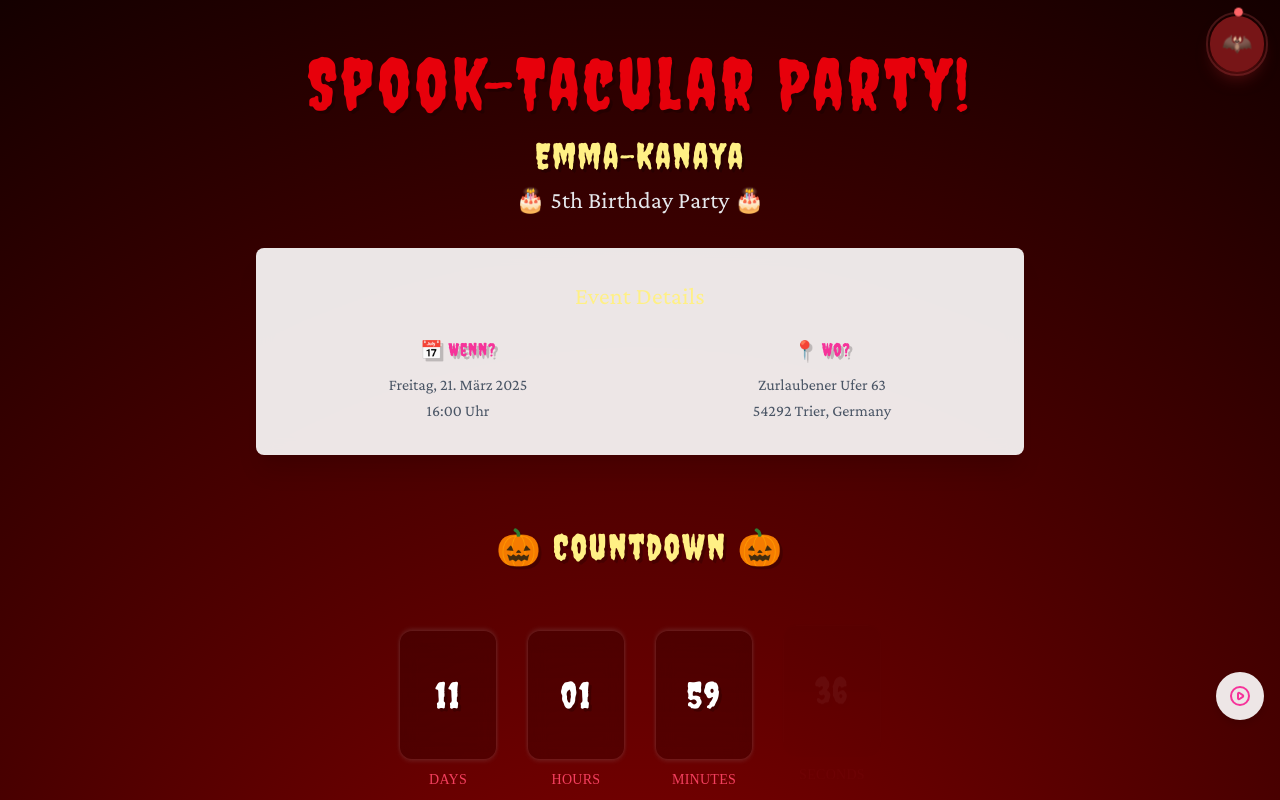
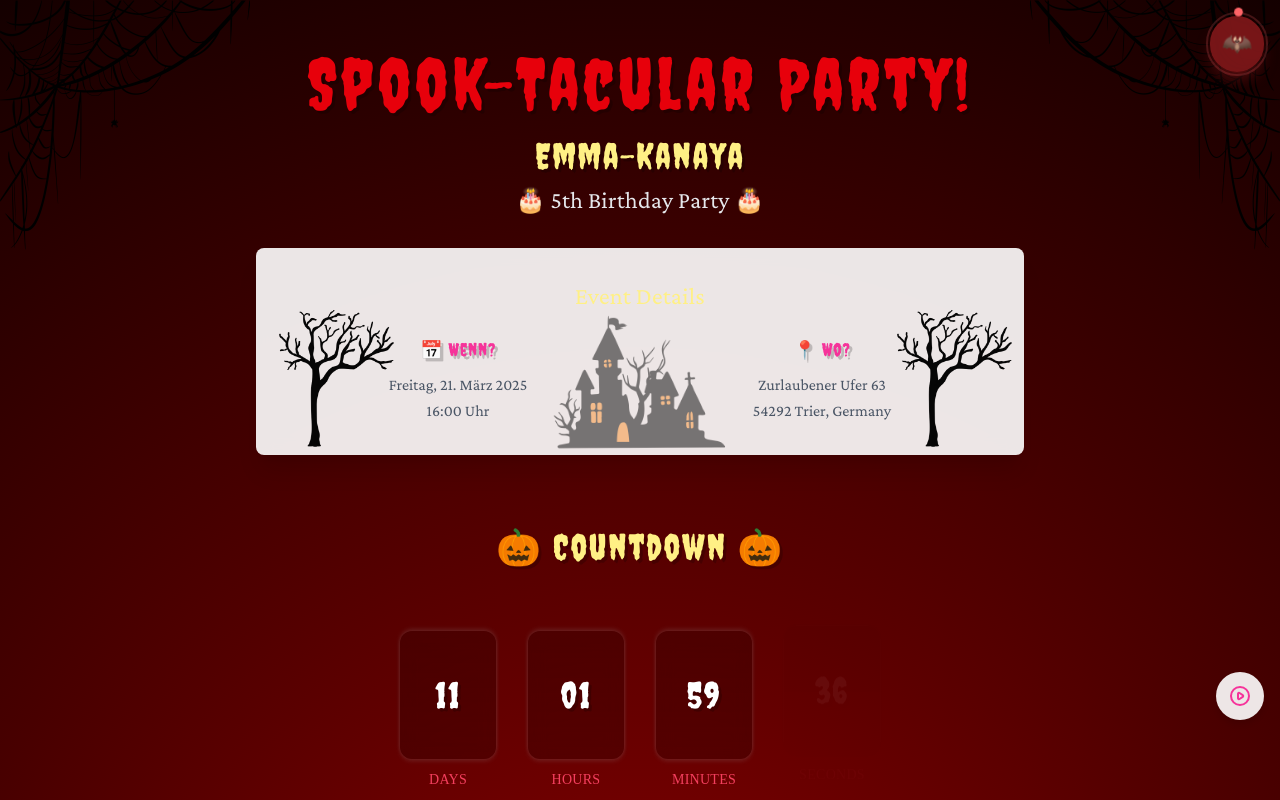
Before and after one commit to kimen403/invitation_emma, a Next.js app: page /1 in a window 1280 px wide. Both pictures are taken after a click on the button "Enter If You Dare!". Shown: the top 800 px of the page. Built offline with nearby package versions, Linux system fonts and the light colour scheme; a web font is replaced by a local one.

Commit message:
revisi debelum bg

```diff
--- a/src/app/[guest]/page.js
+++ b/src/app/[guest]/page.js
@@ -60,6 +60,33 @@ export default function Home({ params }) {
     <main
       className={`min-h-screen ${bgGradient} transition-colors duration-500`}
     >
+      {/* Decorative Images */}
+      <div
+        style={{
+          position: "fixed",
+          top: "0px",
+          right: "0px",
+          width: "250px",
+          height: "250px",
+          backgroundImage: "url('/pichture/labakanan.png')",
+          backgroundSize: "contain",
+          backgroundRepeat: "no-repeat",
+          zIndex: 5,
+        }}
+      />
+      <div
+        style={{
+          position: "fixed",
+          top: "0px",
+          left: "0px",
+          width: "250px",
+          height: "250px",
+          backgroundImage: "url('/pichture/labakiri.png')",
+          backgroundSize: "contain",
+          backgroundRepeat: "no-repeat",
+          zIndex: 5,
+        }}
+      />
       <Modal onOpen={handleModalOpen} guest={guest} />
       <MusicPlayer />
 
@@ -73,12 +100,12 @@ export default function Home({ params }) {
             className="text-center mb-16"
           >
             <motion.div
-              className="mb-8"
+              className="mb-8 relative z-20"
               initial={{ scale: 0 }}
               animate={{ scale: 1 }}
               transition={{ type: "spring", bounce: 0.5 }}
             >
-              <h1 className="font-spooky text-5xl text-red-600 md:text-7xl mb-4">
+              <h1 className="font-spooky text-5xl text-red-600 md:text-7xl mb-4 relative z-50">
                 Spook-Tacular Party!
               </h1>
               <p className="font-spooky text-3xl text-yellow-200 md:text-4xl mb-2">
@@ -90,10 +117,58 @@ export default function Home({ params }) {
             </motion.div>
 
             <div className="max-w-3xl mx-auto bg-white/90 dark:bg-gray-800/90 backdrop-blur-sm rounded-lg shadow-xl p-8 mb-12 web-corner relative">
-              <h2 className="font-body text-2xl text-yellow-200 mb-6">
+              {/* Background Images */}
+              <div
+                className="hidden md:block"
+                style={{
+                  position: "absolute",
+                  top: "60%",
+                  left: "0px",
+                  width: "150px",
+                  height: "150px",
+                  transform: "translateY(-50%)",
+                  backgroundImage: "url('/pichture/pohon.png')",
+                  backgroundSize: "contain",
+                  backgroundPosition: "center",
+                  backgroundRepeat: "no-repeat",
+                  zIndex: 0,
+                }}
+              />
+              <div
+                className="hidden md:block"
+                style={{
+                  position: "absolute",
+                  top: "60%",
+                  right: "0px",
+                  width: "150px",
+                  height: "150px",
+                  transform: "translateY(-50%)",
+                  backgroundImage: "url('/pichture/pohon.png')",
+                  backgroundSize: "contain",
+                  backgroundPosition: "center",
+                  backgroundRepeat: "no-repeat",
+                  zIndex: 0,
+                }}
+              />
+              <div
+                style={{
+                  position: "absolute",
+                  top: 30,
+                  left: 0,
+                  width: "100%",
+                  height: "100%",
+                  backgroundImage: "url('/pichture/rumah.png')",
+                  backgroundSize: "contain",
+                  backgroundPosition: "center",
+                  backgroundRepeat: "no-repeat",
+                  opacity: 0.5,
+                  zIndex: 0,
+                }}
+              />
+              <h2 className="font-body text-2xl text-yellow-200 mb-6 relative z-10">
                 Event Details
               </h2>
-              <div className="grid grid-cols-1 md:grid-cols-2 gap-6">
+              <div className="grid grid-cols-1 md:grid-cols-2 gap-6 relative z-10">
                 <div className="text-center spooky-hover">
                   <h3 className="font-spooky text-lg text-pink-500 dark:text-purple-400 mb-2">
                     📅 Wenn?
--- a/src/app/components/Modal.js
+++ b/src/app/components/Modal.js
@@ -33,6 +33,21 @@ const Modal = ({ onOpen, guest }) => {
             exit={{ scale: 0.5, opacity: 0 }}
             className="themed-container rounded-2xl shadow-xl backdrop-blur-sm relative overflow-hidden max-w-md mx-4 p-8"
           >
+            <div
+              style={{
+                position: "absolute",
+                top: 0,
+                left: 0,
+                right: 0,
+                bottom: 0,
+                backgroundImage: "url('/pichture/vapirina1.png')",
+                backgroundSize: "80%",
+                backgroundPosition: "center",
+                backgroundRepeat: "no-repeat",
+                opacity: 0.5,
+                zIndex: 0,
+              }}
+            />
             <motion.div
               className="relative z-10 text-center"
               initial={{ opacity: 0, y: 20 }}
```
Also changed, not shown: public/pichture/bg-vampirina.svg (added), public/pichture/rumah.png (renamed from public/pichture/4.png).
